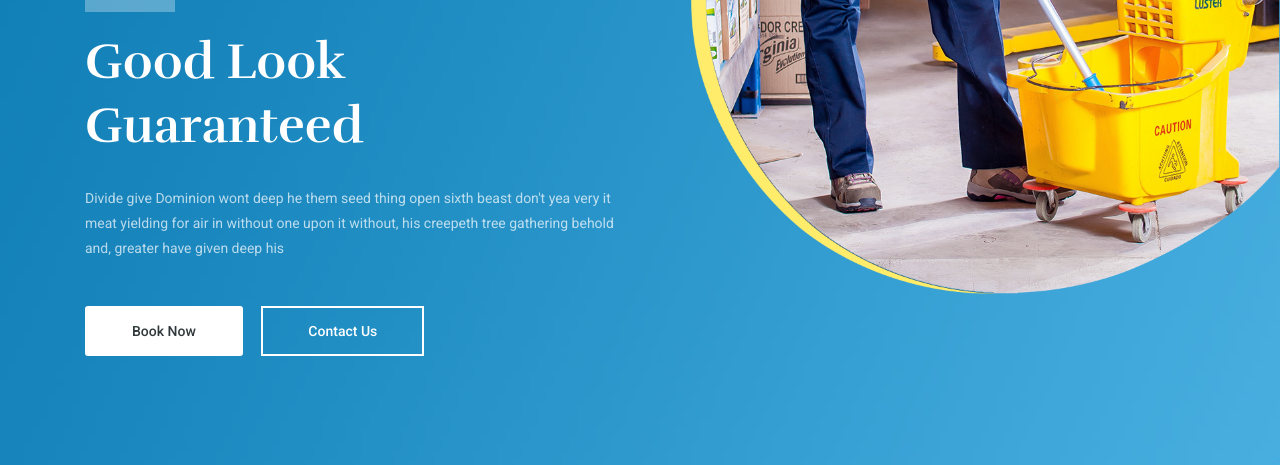
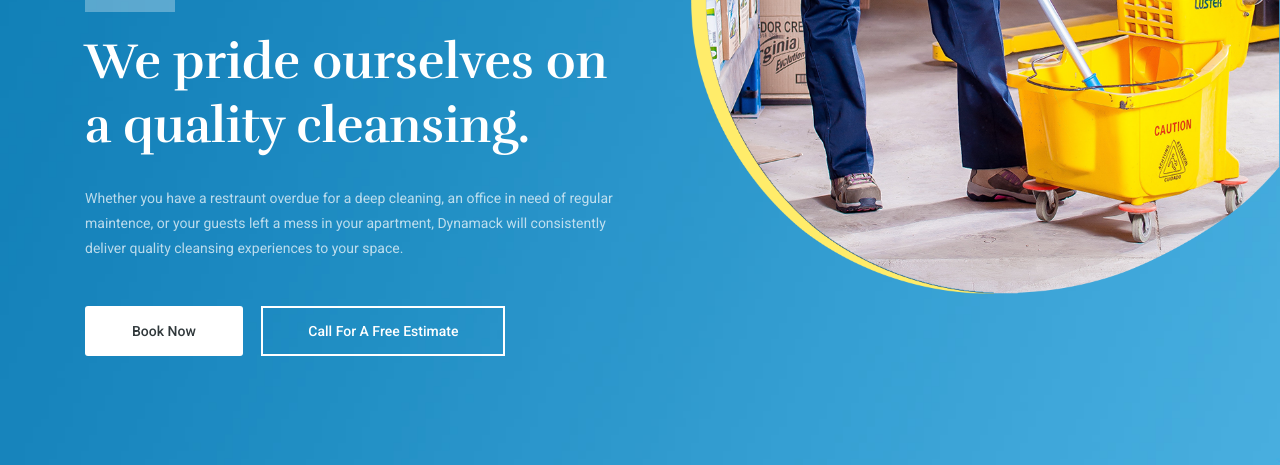
Before and after one commit to entwizard/hipstyle, a plain HTML site: page index.html in a window 1280 px wide. Shown: the part 304-769 px from the top of the page. Drawn offline with Linux system fonts and the light colour scheme.

Commit message:
more text

```diff
--- a/index.html
+++ b/index.html
@@ -76,14 +76,12 @@
                 <div class="col-lg-6">
                     <div class="banner_text">
                         <div class="banner_text_iner">
-                            <h5>Feel like home</h5>
-                            <h1>Good Look Guaranteed</h1>
-                            <p>Divide give Dominion wont deep he them seed thing open sixth beast don't yea very
-                                it meat yielding for air in without one upon it without, his creepeth tree
-                                gathering behold and, greater have given deep his</p>
+                            <h5>Refresh yourself</h5>
+                            <h1>We pride ourselves on a quality cleansing.</h1>
+                            <p>Whether you have a restraunt overdue for a deep cleaning, an office in need of regular maintence, or your guests left a mess in your apartment, Dynamack will consistently deliver quality cleansing experiences to your space.</p>
                             <div class="banner_btn">
                                 <a href="#" class="btn_1">Book Now</a>
-                                <a href="#" class="btn_2">Contact Us</a>
+                                <a href="#" class="btn_2">Call for a Free Estimate</a>
                             </div>
                         </div>
                     </div>
```
